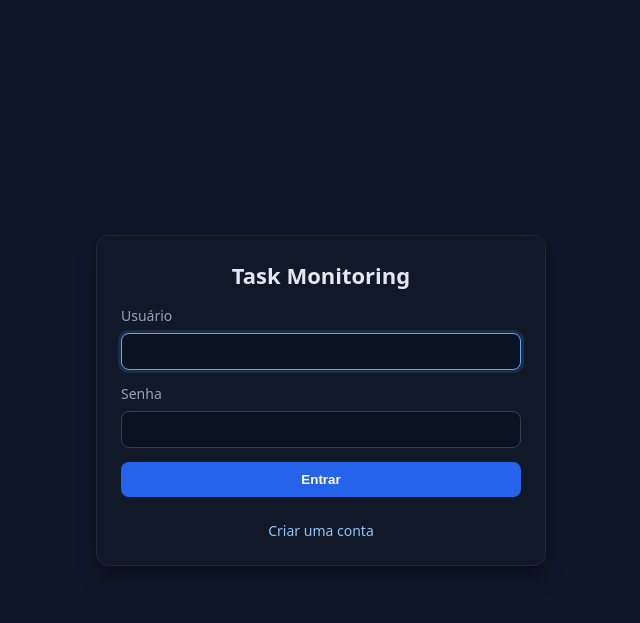
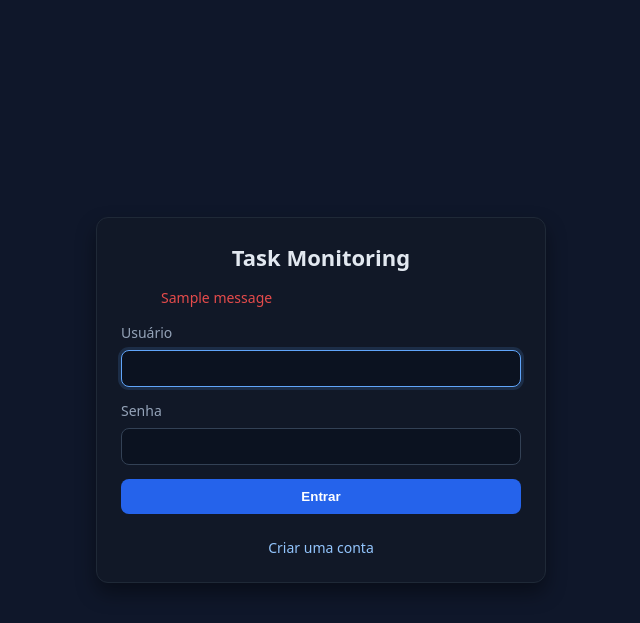
Before and after one commit to henriquesalo/TaskMonitoringProject, a Django app: page / in a window 1280 px wide. Shown: the top 623 px of the page, without its empty margins (319-959 px from the left). Run offline with Django 5.2, Linux system fonts and the light colour scheme; one stand-in notice (Sample message) is shown.

Commit message:
adding error messages

```diff
--- a/static/css/login.css
+++ b/static/css/login.css
@@ -81,3 +81,9 @@ button:hover {
     text-decoration: none;
     font-size: 14px;
 }
+
+#msg {
+    font-size: 14px;
+    color: rgb(228, 75, 75);
+    list-style: none;
+}
--- a/tasks/models.py
+++ b/tasks/models.py
@@ -17,6 +17,7 @@ class Task(models.Model): # models.Model indicia a classe base que sabe salvar a
         choices=STATUS_CHOICES,
         default='todo'
     )
+    email = models.EmailField(max_length=200) # Criando coluna de email com maximo de 200 caracteres.
     start_time = models.DateTimeField(null=True, blank=True) # Criando coluna de data e hora de inicio onde o banco e o formulario aceitam nulo/vazio.
     end_time = models.DateTimeField(null=True, blank=True) # mesmo conceito de start_time.
     created_at = models.DateTimeField(auto_now_add=True) # Criando coluna de data e hora que o django automaticamente salva quando a task é criada.
--- a/tasks/views.py
+++ b/tasks/views.py
@@ -1,4 +1,5 @@
 from django.shortcuts import render, redirect, get_object_or_404
+from django.contrib import messages # importando messages para poder mostrar mensagens de erro no login/registro.
 from django.contrib.auth import login, logout, authenticate
 from django.contrib.auth.forms import UserCreationForm
 from django.contrib.auth.decorators import login_required # decorators = funcao que envolve outra. Nesse caso se nao tiver logado bloqueia acesso.
@@ -17,7 +18,7 @@ def userLogin(request):
             login(request, user) # loga o usuario no sistema
             return redirect('kanban') # redireciona para a pagina do kanban.
         else:
-            messages.error(request, 'Erro ao fazer login. Credenciais inválidas.') # caso haja um erro no login, mostra uma mensagem de erro.
+            messages.error(request, 'Erro ao fazer login. Usuário ou senha inválidos.') # caso haja um erro no login, mostra uma mensagem de erro.
     return render(request, 'users/login.html') # renderizando o template login.html
 
 def userLogout(request):
@@ -32,7 +33,7 @@ def registro(request):
             login(request, user) # faz com que se for valido ele ja logue automaticamente no sistema
             return redirect('kanban') # redireciona para a pagina do kanban.
         else:
-            messages.error(request, 'Erro ao registrar usuário.') # caso haja um erro no registro, mostra uma mensagem de erro.
+            messages.error(request, 'Erro ao registrar usuário. Verifique se as senhas são iguais e se o nome de usuário é único.') # caso haja um erro no registro, mostra uma mensagem de erro.
     else:
         form = UserCreationForm() # caso os dados sejam invalidos, cria um novo form vazio.
     return render(request, 'users/registro.html', {'form': form}) # renderizando o template registro.html e passando o form como contexto.
@@ -98,3 +99,10 @@ def updateTaskStatus(request, task_id):
         task.status = newStatus # atualizando o status da task.
         task.save() # salvando a task com o novo status no banco.
         return JsonResponse({'success': True}) # retornando um json com sucesso.
+
+"""
+def forgotPassword(request):
+    if request.method == 'POST':
+        email = request.POST.get('email') # pegando o email do formulario e salvando na variavel email.
+        if User.objects.filter(email=email).exists(): # verificando se o email existe no banco.
+"""
--- a/templates/users/login.html
+++ b/templates/users/login.html
@@ -5,13 +5,20 @@
     <meta charset="utf-8">
     <meta name="viewport" content="width=device-width, initial-scale=1">
     <title>Task Monitoring - login </title>
-    <link rel="stylesheet" href="{% static 'css/login.css' %}">
+    <link rel="stylesheet" href="{% static 'css/login.css' %}?v=1">
 </head>
 <body>
     <main class="card">
         <h1 style="text-align: center;">Task Monitoring</h1>
         <form method="post" action="{% url 'login' %}">
             {% csrf_token %}
+            {% if messages %}
+            <ul class="messages">
+                {% for message in messages %}
+                <li class="{{ message.tags }}" id="msg">{{ message }}</li>
+                {% endfor %}
+            </ul>
+            {% endif %}
             <div class="field">
                 <label for="username">Usuário</label>
                 <input id="username" name="username" type="text" required autofocus>
--- a/templates/users/registro.html
+++ b/templates/users/registro.html
@@ -5,7 +5,7 @@
     <meta charset="utf-8">
     <meta name="viewport" content="width=device-width, initial-scale=1">
     <title>Task Monitoring - registro</title>
-    <link rel="stylesheet" href="{% static 'css/registro.css' %}">
+    <link rel="stylesheet" href="{% static 'css/registro.css' %}?v=1">
 </head>
 <body>
     <main class="card">
```
Also changed, not shown: db.sqlite3.
